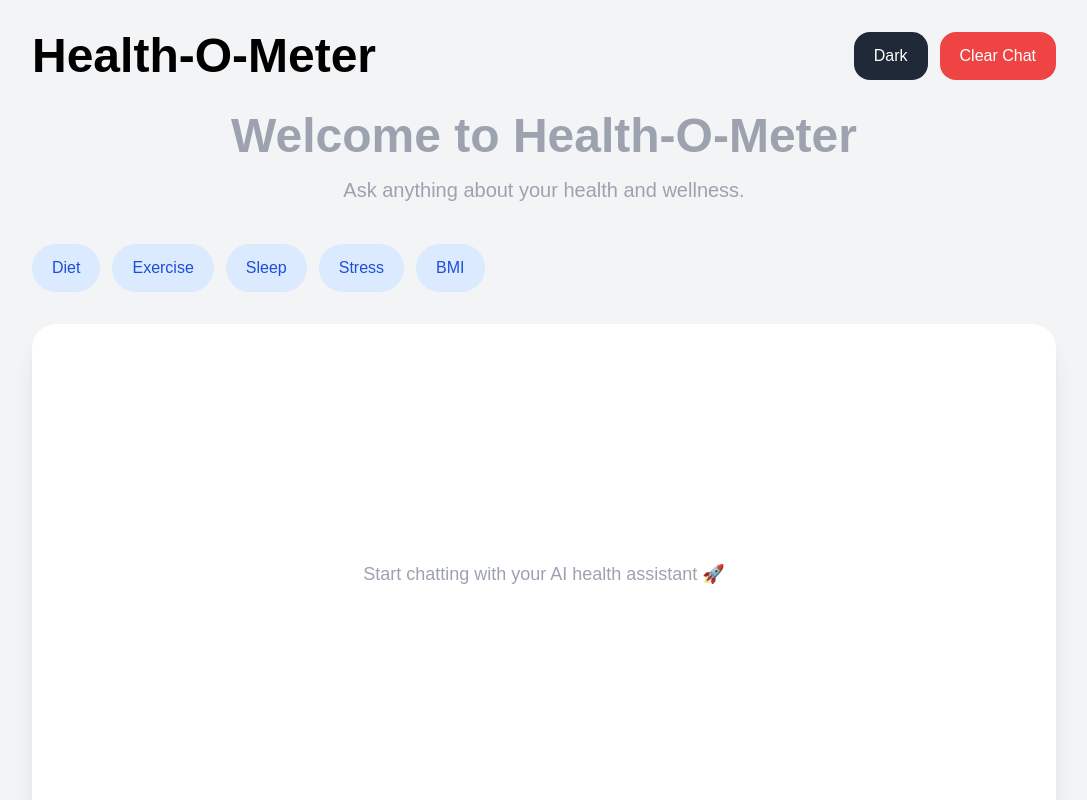
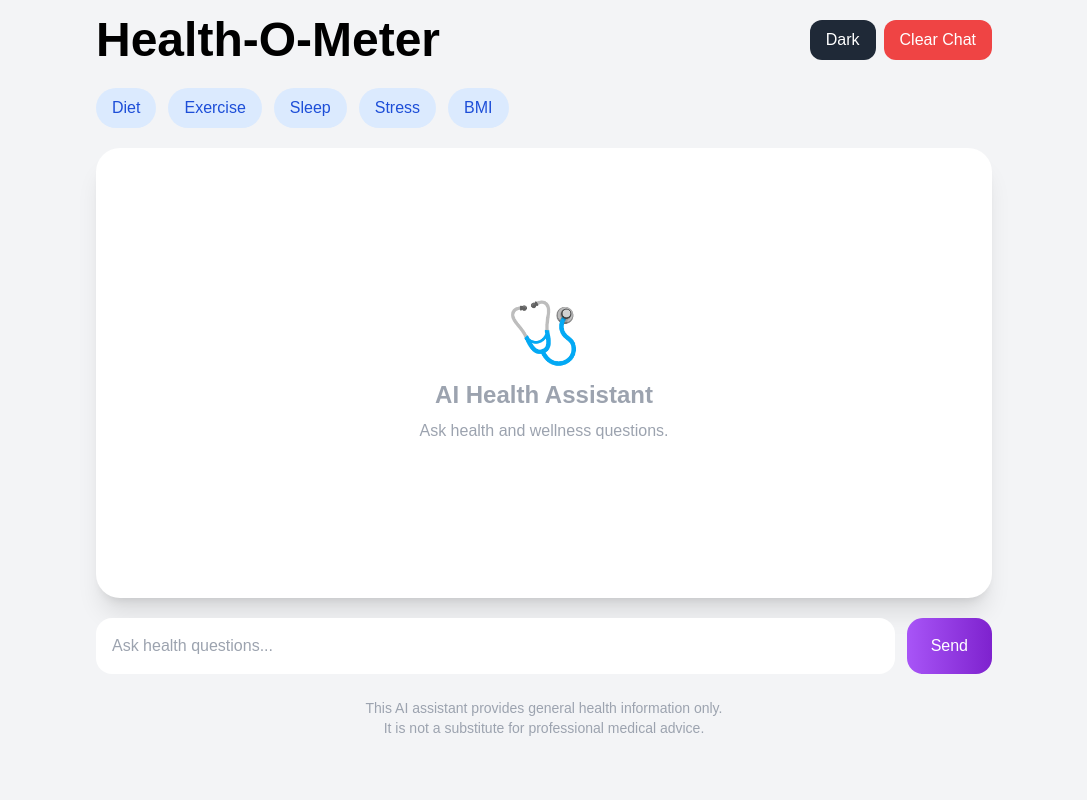
Before and after one commit to amarsharma2403/health-0-meter, a React (Vite) app: page / in a window 1280 px wide. Shown: the top 800 px of the page, without its empty margins (96-1183 px from the left). Built offline with nearby package versions, Linux system fonts and the light colour scheme.

Commit message:
final professional UI

```diff
--- a/src/pages/Chat.jsx
+++ b/src/pages/Chat.jsx
@@ -4,8 +4,12 @@ import axios from "axios";
 export default function Chat() {
 
   const [messages, setMessages] = useState(() => {
-    const saved = localStorage.getItem("health-chat");
-    return saved ? JSON.parse(saved) : [];
+    const saved =
+      localStorage.getItem("health-chat");
+
+    return saved
+      ? JSON.parse(saved)
+      : [];
   });
 
   const [input, setInput] = useState("");
@@ -13,19 +17,26 @@ export default function Chat() {
   const [darkMode, setDarkMode] = useState(false);
 
   useEffect(() => {
+
     localStorage.setItem(
       "health-chat",
       JSON.stringify(messages)
     );
+
   }, [messages]);
 
-  const sendMessage = async () => {
+  const sendMessage = async (
+    customMessage = null
+  ) => {
 
-    if (!input.trim()) return;
+    const finalMessage =
+      customMessage || input;
+
+    if (!finalMessage.trim()) return;
 
     const userMessage = {
       sender: "user",
-      text: input,
+      text: finalMessage,
     };
 
     setMessages((prev) => [
@@ -41,7 +52,7 @@ export default function Chat() {
       const response = await axios.post(
         "https://health-0-meter-api.onrender.com/chat",
         {
-          message: input,
+          message: finalMessage,
         }
       );
 
@@ -69,55 +80,58 @@ export default function Chat() {
       ]);
 
     } finally {
+
       setLoading(false);
+
     }
+
   };
 
   const clearChat = () => {
+
     setMessages([]);
-    localStorage.removeItem("health-chat");
+    localStorage.removeItem(
+      "health-chat"
+    );
+
   };
 
-  const categories = [
-    "Diet",
-    "Exercise",
-    "Sleep",
-    "Stress",
-    "BMI",
-  ];
+  return (
 
-  return (
     <div
-      className={`min-h-screen p-4 md:p-8 transition-all duration-300 ${
+      className={`min-h-screen p-4 transition-all duration-300 ${
         darkMode
           ? "bg-gray-900 text-white"
           : "bg-gray-100 text-black"
       }`}
     >
 
+      <div className="max-w-4xl mx-auto">
+
         {/* HEADER */}
-      <div className="max-w-5xl mx-auto">
 
-        <div className="flex flex-col md:flex-row gap-4 justify-between items-start md:items-center mb-8">
+        <div className="flex justify-between items-center mb-6 gap-3">
 
-          <h1 className="text-3xl md:text-5xl font-bold break-words">
+          <h1 className="text-3xl md:text-5xl font-bold">
             Health-O-Meter
           </h1>
 
-          <div className="flex flex-wrap gap-3 w-full md:w-auto">
+          <div className="flex gap-2">
 
             <button
               onClick={() =>
                 setDarkMode(!darkMode)
               }
-              className="bg-gray-800 text-white px-5 py-3 rounded-2xl"
+              className="bg-gray-800 text-white px-4 py-2 rounded-xl"
             >
-              {darkMode ? "Light" : "Dark"}
+              {darkMode
+                ? "Light"
+                : "Dark"}
             </button>
 
             <button
               onClick={clearChat}
-              className="bg-red-500 text-white px-5 py-3 rounded-2xl"
+              className="bg-red-500 text-white px-4 py-2 rounded-xl"
             >
               Clear Chat
             </button>
@@ -126,39 +140,71 @@ export default function Chat() {
 
         </div>
 
-        {/* HERO */}
-        <div className="text-center mb-10">
+        {/* CATEGORIES */}
 
-          <h2 className="text-3xl md:text-5xl font-bold mb-4 text-gray-400">
-            Welcome to Health-O-Meter
-          </h2>
-
-          <p className="text-xl text-gray-400">
-            Ask anything about your health and wellness.
-          </p>
-
-        </div>
-
-        {/* CATEGORIES */}
-        <div className="flex flex-wrap gap-3 mb-8">
-
-          {categories.map((item, index) => (
+        <div className="flex flex-wrap gap-3 mb-5">
 
           <button
-              key={index}
-              onClick={() => setInput(item)}
-              className="bg-blue-100 text-blue-700 px-5 py-3 rounded-full"
+            onClick={() =>
+              sendMessage(
+                "Give me a healthy diet plan"
+              )
+            }
+            className="bg-blue-100 text-blue-700 px-4 py-2 rounded-full"
           >
-              {item}
+            Diet
           </button>
 
-          ))}
+          <button
+            onClick={() =>
+              sendMessage(
+                "Suggest a daily exercise routine"
+              )
+            }
+            className="bg-blue-100 text-blue-700 px-4 py-2 rounded-full"
+          >
+            Exercise
+          </button>
+
+          <button
+            onClick={() =>
+              sendMessage(
+                "How can I improve sleep?"
+              )
+            }
+            className="bg-blue-100 text-blue-700 px-4 py-2 rounded-full"
+          >
+            Sleep
+          </button>
+
+          <button
+            onClick={() =>
+              sendMessage(
+                "How to reduce stress naturally?"
+              )
+            }
+            className="bg-blue-100 text-blue-700 px-4 py-2 rounded-full"
+          >
+            Stress
+          </button>
+
+          <button
+            onClick={() =>
+              sendMessage(
+                "What is BMI and how to calculate it?"
+              )
+            }
+            className="bg-blue-100 text-blue-700 px-4 py-2 rounded-full"
+          >
+            BMI
+          </button>
 
         </div>
 
         {/* CHAT BOX */}
+
         <div
-          className={`rounded-3xl p-4 md:p-6 shadow-xl overflow-y-auto h-[400px] md:h-[500px] ${
+          className={`rounded-3xl p-4 shadow-xl overflow-y-auto h-[350px] md:h-[450px] ${
             darkMode
               ? "bg-gray-800"
               : "bg-white"
@@ -167,13 +213,26 @@ export default function Chat() {
 
           {messages.length === 0 && (
 
-            <div className="h-full flex items-center justify-center text-center text-gray-400 text-lg">
-              Start chatting with your AI health assistant 🚀
+            <div className="h-full flex flex-col items-center justify-center text-center">
+
+              <div className="text-6xl mb-4">
+                🩺
+              </div>
+
+              <h2 className="text-2xl font-bold text-gray-400 mb-2">
+                AI Health Assistant
+              </h2>
+
+              <p className="text-gray-400">
+                Ask health and wellness questions.
+              </p>
+
             </div>
 
           )}
 
-          {messages.map((msg, index) => (
+          {messages.map(
+            (msg, index) => (
 
               <div
                 key={index}
@@ -185,7 +244,7 @@ export default function Chat() {
               >
 
                 <div
-                className={`max-w-[85%] md:max-w-[70%] px-5 py-3 rounded-2xl text-sm md:text-base ${
+                  className={`max-w-[80%] px-4 py-3 rounded-2xl ${
                     msg.sender === "user"
                       ? "bg-purple-600 text-white"
                       : darkMode
@@ -198,15 +257,15 @@ export default function Chat() {
 
               </div>
 
-          ))}
+            )
+          )}
 
-          {/* LOADING */}
           {loading && (
 
             <div className="flex justify-start">
 
               <div
-                className={`px-5 py-3 rounded-2xl ${
+                className={`px-4 py-3 rounded-2xl ${
                   darkMode
                     ? "bg-gray-700"
                     : "bg-gray-200"
@@ -222,7 +281,8 @@ export default function Chat() {
         </div>
 
         {/* INPUT */}
-        <div className="flex flex-col md:flex-row gap-4 mt-6">
+
+        <div className="flex gap-3 mt-5">
 
           <input
             type="text"
@@ -231,7 +291,7 @@ export default function Chat() {
             onChange={(e) =>
               setInput(e.target.value)
             }
-            className={`flex-1 p-4 rounded-2xl outline-none text-lg ${
+            className={`flex-1 p-4 rounded-2xl outline-none ${
               darkMode
                 ? "bg-gray-800 text-white"
                 : "bg-white text-black"
@@ -239,8 +299,10 @@ export default function Chat() {
           />
 
           <button
-            onClick={sendMessage}
-            className="w-full md:w-auto bg-gradient-to-r from-purple-500 to-purple-700 text-white px-8 py-4 rounded-2xl text-lg"
+            onClick={() =>
+              sendMessage()
+            }
+            className="bg-gradient-to-r from-purple-500 to-purple-700 text-white px-6 py-3 rounded-2xl"
           >
             Send
           </button>
@@ -248,7 +310,8 @@ export default function Chat() {
         </div>
 
         {/* DISCLAIMER */}
-        <div className="text-center mt-8 text-sm text-gray-400">
+
+        <div className="text-center mt-6 text-sm text-gray-400">
 
           This AI assistant provides general health information only.
           <br />
@@ -259,5 +322,7 @@ export default function Chat() {
       </div>
 
     </div>
+
   );
+
 }
```
Lines whose indentation alone changed are shown as unchanged.
